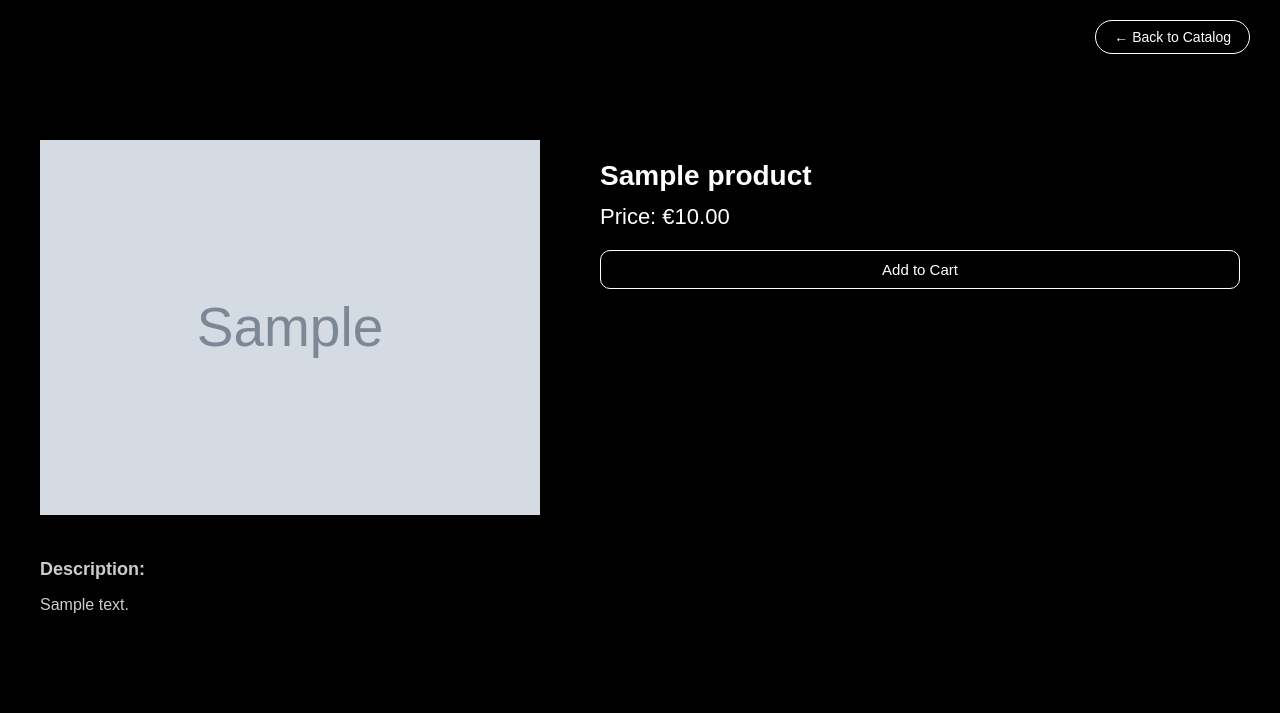
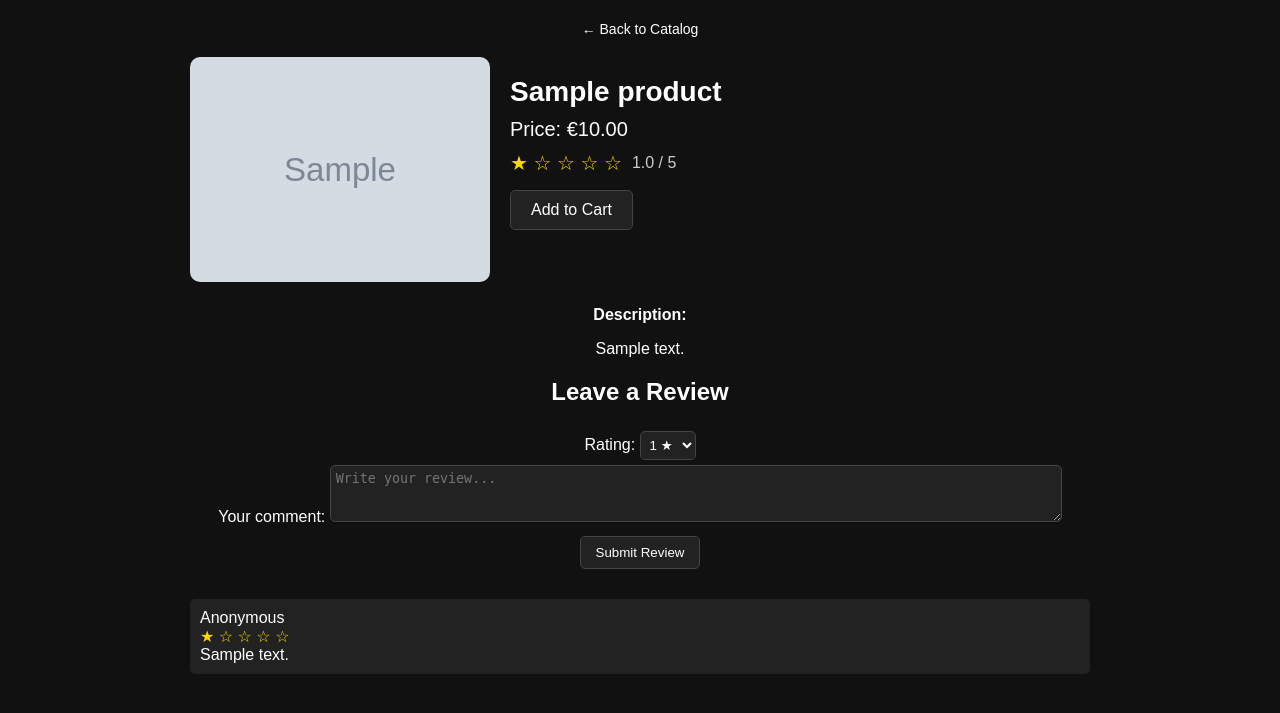
Before and after one commit to measuu/PineApple, a Django app: page /product/1/ in a window 1280 px wide. Shown: the top 713 px of the page. Run offline with Django 5.2, Linux system fonts and the light colour scheme; tables that the repository leaves empty hold one stand-in row (values such as "Sample post"); grey boxes marked "Sample" are stand-in pictures.

Commit message:
Add database postgres and add new product_detail

```diff
--- a/docker-compose.yml
+++ b/docker-compose.yml
@@ -14,9 +14,9 @@ services:
       - redis
 
   db:
-    image: postgres:17
+    image: postgres:18
     volumes:
-      - db_data:/var/lib/postgresql/data
+      - db_data:/var/lib/postgresql
     env_file:
       - .env
 
--- a/products/models.py
+++ b/products/models.py
@@ -1,4 +1,5 @@
 from django.db import models
+from django.db.models import Avg
 
 
 class Product(models.Model):
@@ -11,12 +12,34 @@ class Product(models.Model):
         ('accessories', 'Accessories'),
     ]
 
-    name = models.CharField(max_length=200)
-    description = models.TextField(blank=True)
+    name = models.CharField(max_length=255)
+    description = models.TextField()
     price = models.DecimalField(max_digits=10, decimal_places=2)
     image = models.ImageField(upload_to='products/')
-    category = models.CharField(max_length=20, choices=CATEGORY_CHOICES)
+    category = models.CharField(max_length=50, choices=CATEGORY_CHOICES)
+    created_at = models.DateTimeField(auto_now_add=True)
+
+    def average_rating(self):
+        reviews = self.reviews.all()
+        if reviews.exists():
+            return sum(r.rating for r in reviews) / reviews.count()
+        return list(range(1, 6))
+
+    def __str__(self):
+        return self.name
+
+
+class Review(models.Model):
+    product = models.ForeignKey(
+        Product,
+        related_name='reviews',
+        on_delete=models.CASCADE
+    )
+    rating = models.PositiveSmallIntegerField(
+        choices=[(i, str(i)) for i in range(1, 6)]
+    )
+    text = models.TextField()
     created_at = models.DateTimeField(auto_now_add=True)
 
     def __str__(self):
-        return self.name
+        return f"{self.product.name} — {self.rating}⭐"
--- a/products/templates/products/product_detail.html
+++ b/products/templates/products/product_detail.html
@@ -4,9 +4,11 @@
 <head>
     <meta charset="UTF-8">
     <title>{{ product.name }}</title>
-    <link rel="stylesheet" href="{% static 'core/catalog.css' %}">
+    <link rel="stylesheet" href="{% static 'core/product.css' %}">
 </head>
 <body>
+
+<div class="container">
 
     <a href="{% url 'category_products' product.category %}" class="back-btn">
         ← Back to Catalog
@@ -22,6 +24,21 @@
             <h1 class="product-title">{{ product.name }}</h1>
             <div class="detail-price">Price: €{{ product.price }}</div>
 
+            <div class="rating">
+                <div class="stars">
+                    {% for i in stars %}
+                        {% if i <= product.average_rating %}
+                            ★
+                        {% else %}
+                            ☆
+                        {% endif %}
+                    {% endfor %}
+                </div>
+                <div class="avg-rating">
+                    {{ product.average_rating }} / 5
+                </div>
+            </div>
+
             <button class="cart-btn">
                 Add to Cart
             </button>
@@ -34,5 +51,51 @@
         <p>{{ product.description }}</p>
     </div>
 
+    <div class="add-review">
+        <h2>Leave a Review</h2>
+        <form method="post" action="{% url 'add_review' product.id %}">
+            {% csrf_token %}
+            <label for="rating">Rating:</label>
+            <select name="rating" id="rating">
+                {% for i in "12345" %}
+                <option value="{{ i }}">{{ i }} ★</option>
+                {% endfor %}
+            </select>
+            <br>
+            <label for="text">Your comment:</label>
+            <textarea name="text" id="text" rows="3" placeholder="Write your review..."></textarea>
+            <br>
+            <button type="submit">Submit Review</button>
+        </form>
+    </div>
+
+    <div class="reviews">
+    {% for review in product.reviews.all %}
+        <div class="review">
+            <div class="review-user">
+                {% if review.user %}
+                    {{ review.user.username }}
+                {% else %}
+                    Anonymous
+                {% endif %}
+            </div>
+            <div class="review-rating">
+                {% for i in stars %}
+                    {% if i <= review.rating %}
+                        ★
+                    {% else %}
+                        ☆
+                    {% endif %}
+                {% endfor %}
+            </div>
+                <div class="review-text">
+                    {{ review.text }}
+                </div>
+            </div>
+        {% endfor %}
+    </div>
+
+</div>
+
 </body>
 </html>
--- a/products/urls.py
+++ b/products/urls.py
@@ -4,4 +4,5 @@ from . import views
 urlpatterns = [
     path('catalog/<str:category>/', views.category_products, name='category_products'),
     path('product/<int:pk>/', views.product_detail, name='product_detail'),
+    path('product/<int:pk>/add_review/', views.add_review, name='add_review'),
 ]
--- a/products/views.py
+++ b/products/views.py
@@ -1,5 +1,5 @@
-from django.shortcuts import render, get_object_or_404
-from .models import Product
+from django.shortcuts import render, get_object_or_404, redirect
+from .models import Product, Review
 
 
 def category_products(request, category):
@@ -11,6 +11,17 @@ def category_products(request, category):
 
 def product_detail(request, pk):
     product = get_object_or_404(Product, pk=pk)
+    stars = range(1, 6)
     return render(request, 'products/product_detail.html', {
-        'product': product
+        'product': product,
+        'stars': stars
     })
+
+def add_review(request, pk):
+    product = get_object_or_404(Product, pk=pk)
+    if request.method == "POST":
+        rating = int(request.POST.get("rating"))
+        text = request.POST.get("text")
+        if rating and text:
+            Review.objects.create(product=product, rating=rating, text=text)
+    return redirect('product_detail', pk=product.pk)
--- a/static/core/catalog.css
+++ b/static/core/catalog.css
@@ -62,61 +62,3 @@ body {
     font-size: 13px;
     color: #bbb;
 }
-
-.product-detail {
-    display: flex;
-    gap: 60px;
-    max-width: 1200px;
-    margin: 100px auto 40px auto;
-    justify-content: flex-start;
-}
-
-.product-left img {
-    width: 500px;
-    object-fit: contain;
-}
-
-.product-right {
-    flex: 1;
-    display: flex;
-    flex-direction: column;
-    justify-content: flex-start;
-}
-
-.product-title {
-    font-size: 28px;
-    margin-bottom: 12px;
-    line-height: 1.2;
-    display: -webkit-box;
-    -webkit-line-clamp: 2;
-    -webkit-box-orient: vertical;
-    overflow: hidden;
-}
-
-.detail-price {
-    font-size: 22px;
-    margin-bottom: 20px;
-}
-
-.cart-btn {
-    padding: 10px 20px;
-    background: black;
-    border: 1px solid white;
-    color: white;
-    border-radius: 10px;
-    font-size: 15px;
-    cursor: pointer;
-    width: auto;
-    margin-bottom: 30px;
-}
-
-.product-description {
-    max-width: 1200px;
-    margin: 0 auto 50px auto;
-    font-size: 16px;
-    color: #ccc;
-}
-
-.product-description strong {
-    font-size: 18px;
-}
--- /dev/null
+++ b/static/core/product.css
@@ -0,0 +1,153 @@
+body {
+    background-color: #111;
+    color: #fff;
+    font-family: Arial, sans-serif;
+    text-align: center;
+    margin: 0;
+    padding: 0;
+}
+
+.container {
+    max-width: 900px;
+    margin: auto;
+    padding: 20px;
+}
+
+.back-btn {
+    display: inline-block;
+    margin-bottom: 20px;
+    color: #fff;
+    text-decoration: none;
+    font-size: 14px;
+}
+
+.product-detail {
+    display: flex;
+    justify-content: center;
+    gap: 20px;
+    margin-bottom: 20px;
+}
+
+.product-left img {
+    max-width: 300px;
+    border-radius: 10px;
+}
+
+.product-right {
+    text-align: left;
+    flex: 1;
+}
+
+.product-title {
+    font-size: 28px;
+    margin-bottom: 10px;
+}
+
+.detail-price {
+    font-size: 20px;
+    margin-bottom: 10px;
+}
+
+.rating {
+    display: flex;
+    align-items: center;
+    gap: 10px;
+    margin-bottom: 15px;
+}
+
+.stars {
+    font-size: 20px;
+    color: gold;
+}
+
+.avg-rating {
+    font-size: 16px;
+    color: #ccc;
+}
+
+.cart-btn {
+    padding: 10px 20px;
+    font-size: 16px;
+    background-color: #222;
+    color: #fff;
+    border: 1px solid #444;
+    cursor: pointer;
+    border-radius: 5px;
+}
+
+.cart-btn:hover {
+    background-color: #333;
+}
+
+.product-description {
+    margin-bottom: 20px;
+    text-align: center;
+}
+
+.add-review {
+    margin-bottom: 30px;
+    text-align: center;
+}
+
+.add-review textarea {
+    width: 80%;
+    margin-top: 5px;
+    border-radius: 5px;
+    border: 1px solid #444;
+    background-color: #222;
+    color: #fff;
+    padding: 5px;
+}
+
+.add-review select {
+    margin-top: 5px;
+    padding: 5px;
+    border-radius: 5px;
+    background-color: #222;
+    color: #fff;
+    border: 1px solid #444;
+}
+
+.add-review button {
+    margin-top: 10px;
+    padding: 8px 15px;
+    background-color: #222;
+    color: #fff;
+    border: 1px solid #444;
+    cursor: pointer;
+    border-radius: 5px;
+}
+
+.add-review button:hover {
+    background-color: #333;
+}
+
+.reviews {
+    text-align: center;
+}
+
+.review {
+    background-color: #222;
+    padding: 10px;
+    margin-bottom: 10px;
+    border-radius: 5px;
+    text-align: left;
+}
+
+.review-header {
+    display: flex;
+    justify-content: space-between;
+    margin-bottom: 5px;
+}
+
+.review-author {
+    font-weight: bold;
+}
+
+.review-rating {
+    color: gold;
+}
+
+.review-text {
+    margin: 0;
+}
```
Also changed, not shown: PineApple/settings.py (+3 -4 lines), products/migrations/0001_initial.py, products/migrations/0002_alter_product_category.py (deleted), products/migrations/0002_alter_product_category_alter_product_image_and_more.py (added), products/migrations/0003_alter_product_category_alter_product_description_and_more.py (added). Lines whose indentation alone changed are shown as unchanged.
